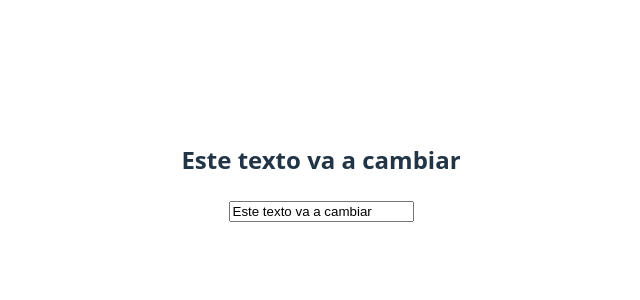
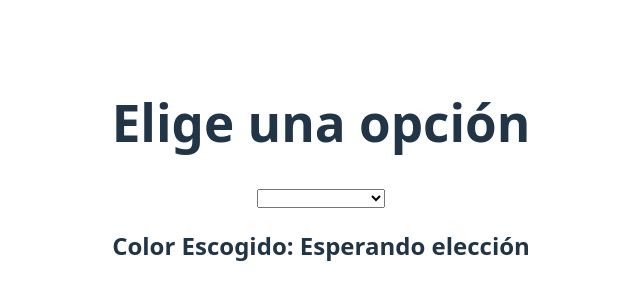
Before and after one commit to ManuJRS/vue-practice, a Vue app: page / in a window 1280 px wide. Shown: the part 228-528 px from the top of the page, without its empty margins (319-959 px from the left). Built offline with nearby package versions, Linux system fonts and the light colour scheme.

Commit message:
chore: new v-model second exercise´s added vue practice 6-Nov-2025

```diff
--- a/src/App.vue
+++ b/src/App.vue
@@ -5,10 +5,11 @@ import EventsCounter from './components/EventsCounter.vue';
 import ImgHidden from './components/ImgHidden.vue';
 import InputModel from './components/InputModel.vue';
 import OperationCounter from './components/OperationCounter.vue';
+import SelectModel from './components/SelectModel.vue';
 import VariablesReactivity from './components/VariablesReactivity.vue';
 
 </script>
 
 <template>
-<InputModel/>
+<SelectModel/>
 </template>
--- /dev/null
+++ b/src/components/SelectModel.vue
@@ -0,0 +1,37 @@
+<script setup>
+import { ref } from 'vue';
+// Crea un <select> con tres opciones: "Rojo", "Verde", "Azul".
+// Usa v-model para mostrar debajo un texto que diga:
+// "Has elegido el color: Azul" (según la opción seleccionada).
+let value = ref("Esperando elección")
+const color = {red: 'Rojo', green: 'Verde', blue: 'Azul'}
+</script>
+
+<template>
+<h1>Elige una opción</h1>
+<select name="select" id="" v-model="value" >
+    <option disabled value="">-- Elige un color --</option>
+    <option value='red' class="rojo">Rojo</option>
+    <option value='green' class="verde">Verde</option>
+    <option value='blue' class="azul">Azul</option>
+</select>
+
+<h2>
+    Color Escogido:
+    <span :style="{color: value, fontWeight: 'bold'}">{{ color[value] ? color[value] : 'Esperando elección' }}</span>
+</h2>
+
+</template>
+
+<style scoped>
+
+.rojo {
+    color: red;
+}
+.verde {
+    color: green;
+}
+.azul {
+    color: blue;
+}
+</style>
```
